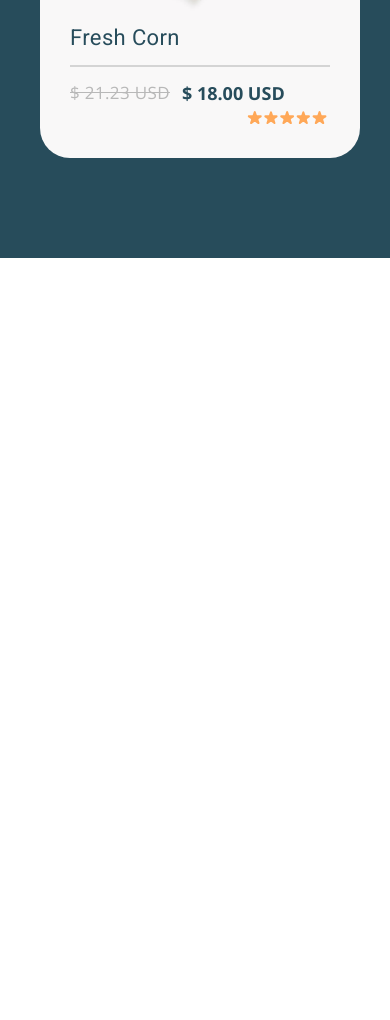
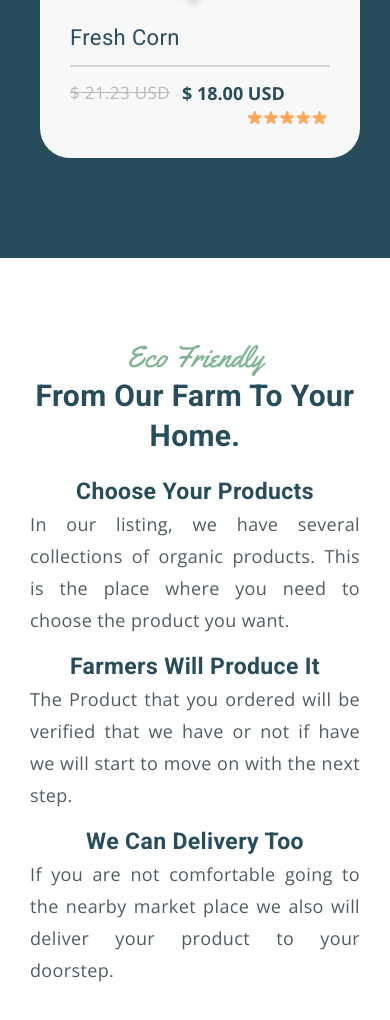
Before and after one commit to TalanetsLiza/Organick, a plain HTML site: page index.html in a window 390 px wide. Shown: the part 9227-10247 px from the top of the page. Before the commit the page ends 9485 px from the top, so only its background shows below. Drawn offline with nearby package versions, Linux system fonts and the light colour scheme.

Commit message:
feat: created adaptive eco-friendly block

```diff
--- a/index.html
+++ b/index.html
@@ -393,6 +393,52 @@
             </div>
         </div>
 
+        <div class="eco-friendly block">
+            <div class="eco-friendly__block">
+                <div class="eco-friendly__emage-block">
+                    <img class="eco-friendly__image" src="/images/eco-friendly.png" alt="eco-friendly">
+                </div>
+                <div class="eco-friendly__info-block">
+                    <div class="eco-friendly__title">
+                        Eco Friendly
+                    </div>
+                    <div class="eco-friendly__caption">
+                        From our Farm to your Home.
+                    </div>
+                    <div class="eco-friendly-about-us">
+                        <div>
+                            <div class="eco-friendly-about-us__title">
+                                Choose Your Products
+                            </div>
+                            <div class="eco-friendly-about-us__description">
+                                In our listing, we have several collections of organic products. This is the place where you need to choose the product you want.
+                            </div>
+                        </div>
+                    </div>
+                    <div class="eco-friendly-about-us">
+                        <div>
+                            <div class="eco-friendly-about-us__title">
+                                Farmers will produce it
+                            </div>
+                            <div class="eco-friendly-about-us__description">
+                                The Product that you ordered will be verified that we have or not if have we will start to move on with the next step.
+                             </div>
+                        </div>
+                    </div>
+                    <div class="eco-friendly-about-us">
+                        <div>
+                            <div class="eco-friendly-about-us__title">
+                                We Can Delivery too
+                            </div>
+                            <div class="eco-friendly-about-us__description">
+                                If you are not comfortable going to the nearby market place we also will deliver your product to your doorstep.
+                            </div>
+                        </div>
+                    </div>
+                </div>
+            </div>
+        </div>
+
     </main>
 </body>
 </html>
--- /dev/null
+++ b/styles/eco-friendly.css
@@ -0,0 +1,126 @@
+.eco-friendly__block {
+    display: flex;
+    align-items: center;
+}
+
+.eco-friendly__image-block {
+    flex-shrink: 1;
+    flex-basis: 50%;
+}
+
+.eco-friendly__image {
+    width: 100%;
+}
+
+.eco-friendly__info-block {
+    background-color: var(--color-background-white);
+    min-width: 300px;
+    border-radius: 30px 0px 0px 30px;
+    margin-left: -60px;
+    flex-shrink: 0;
+    flex-grow: 1;
+    flex-basis: 50%;
+    padding: 40px 10px 55px 60px;
+    box-sizing: border-box;
+}
+
+.eco-friendly__title {
+    font-family: var(--font-family-yellowtail);
+    color: var(--color-light-green);
+    font-weight: 400;
+    font-size: 36px;
+    line-height: 65px;
+    letter-spacing: 0.36px;
+    text-transform: capitalize;
+}
+
+.eco-friendly__caption {
+    font-family: var(--font-family-roboto);
+    color: var(--color-blue);
+    font-weight: 700;
+    font-size: 44px;
+    line-height: 58px;
+    letter-spacing: 0.36px;
+    text-transform: capitalize;
+    max-width: 301px;
+    padding-bottom: 20px;
+}
+
+.eco-friendly-about-us {
+    display: flex;
+    align-items: center;
+    margin-bottom: 15px;
+}
+
+.eco-friendly-about-us__title {
+    font-family: var(--font-family-roboto);
+    color: var(--color-blue);
+    font-weight: 700;
+    font-size: 23px;
+    line-height: 32px;
+    letter-spacing: 0.36px;
+    text-transform: capitalize;
+}
+
+.eco-friendly-about-us__description {
+    font-family: var(--font-family-OpenSans);
+    color: var(--color-grey);
+    font-weight: 400;
+    font-size: 18px;
+    line-height: 32px;
+    letter-spacing: 0.36px;
+    max-width: 620px;
+}
+
+@media (max-width: 1024px) {
+
+    .eco-friendly__block {
+        display: flex;
+        align-items: center;
+        justify-content: center;
+        padding: 80px 30px;
+    }
+
+    .eco-friendly__info-block {
+        max-width: 100%;
+        margin-left: 0;
+        padding: 0;
+    }
+
+    .eco-friendly__image {
+        display: none;
+    }
+
+    .eco-friendly__caption,
+    .eco-friendly-about-us__description {
+        max-width: 100%;;
+    }
+}
+
+@media (max-width: 800px) {
+
+    .eco-friendly__title {
+        font-size: 30px;
+        line-height: 38px;
+        text-align: center;
+    }
+
+    .eco-friendly__caption {
+        font-size: 30px;
+        line-height: 40px;
+        text-align: center;
+    }
+
+    .eco-friendly-about-us {
+        justify-content: center;
+    }
+
+    .eco-friendly-about-us__title {
+        max-width: 100%;
+        text-align: center;
+    }
+
+    .eco-friendly-about-us__description {
+        text-align: justify;
+    }
+}
--- a/styles/index.css
+++ b/styles/index.css
@@ -10,6 +10,7 @@
 @import url(review.css);
 @import url(fact-in-numbers.css);
 @import url(offer-products.css);
+@import url(eco-friendly.css);
 
 :root {
     --color-blue: #274C5B;
--- a/styles/info-about-us.css
+++ b/styles/info-about-us.css
@@ -4,8 +4,8 @@
     margin-bottom: 30px;
 }
 
-.info-about-us__info-block {
-    padding-left: 20px;
+.info-about-us__images {
+    padding-right: 20px;
 }
 
 .info-about-us__title {
```
Also changed, not shown: images/eco-friendly.png (added).
